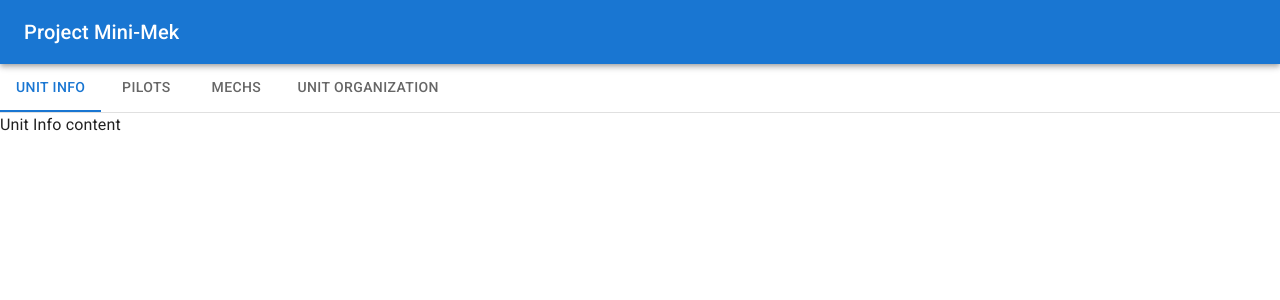
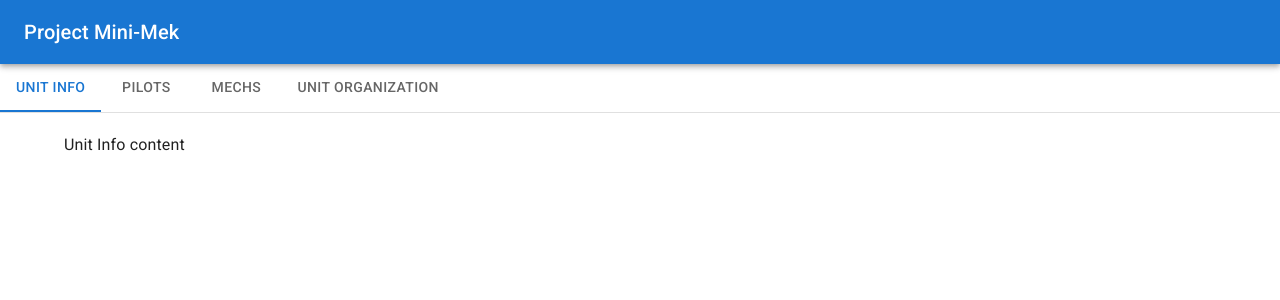
Before and after one commit to davdeo/project-minimek-course, a React app: page / in a window 1280 px wide. Shown: the top 300 px of the page. Built offline with nearby package versions, Linux system fonts and the light colour scheme.

Commit message:
MMC: Add padding to tabbar content

```diff
--- a/src/feature/tab-bar/tab-bar.tsx
+++ b/src/feature/tab-bar/tab-bar.tsx
@@ -1,4 +1,4 @@
-import { Box, Tab, Tabs } from '@mui/material';
+import { Box, Container, Tab, Tabs } from '@mui/material';
 import React from 'react';
 import { TabDataModel } from '../../models';
 import { ToggleDisplay } from '../../common';
@@ -24,12 +24,12 @@ export const TabBar: React.FunctionComponent<Props> = ({ tabs, activeTab, onTabC
 
     return (
         <div>
-            <Box sx={{ borderBottom: 1, borderColor: 'divider' }}>
+            <Box sx={{ borderBottom: 1, borderColor: 'divider', marginBottom: '20px' }}>
                 <Tabs value={activeTab} onChange={onTabClick}>
                     {tabItems}
                 </Tabs>
             </Box>
-            {tabPanels}
+            <Container>{tabPanels}</Container>
         </div>
     );
 };
```
